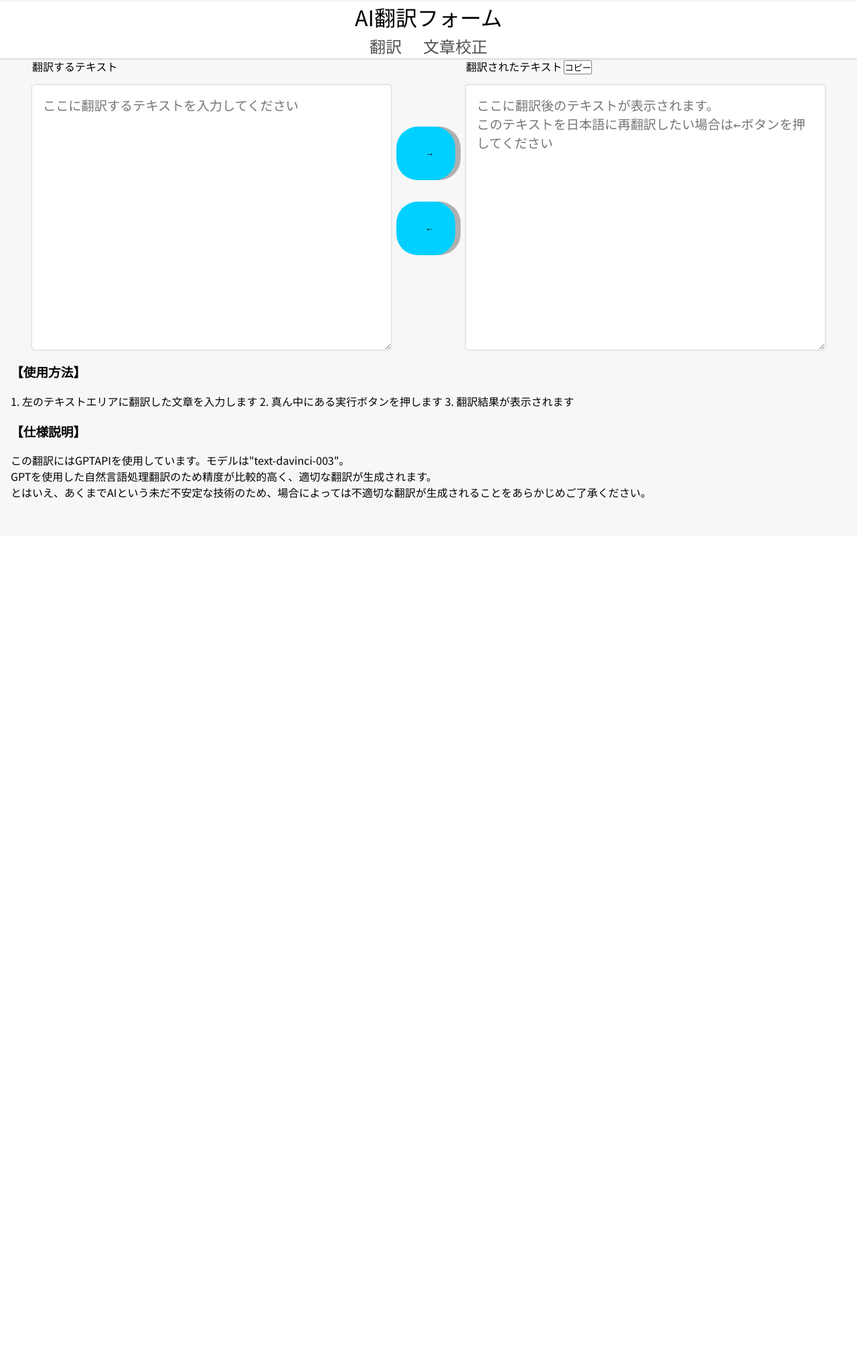
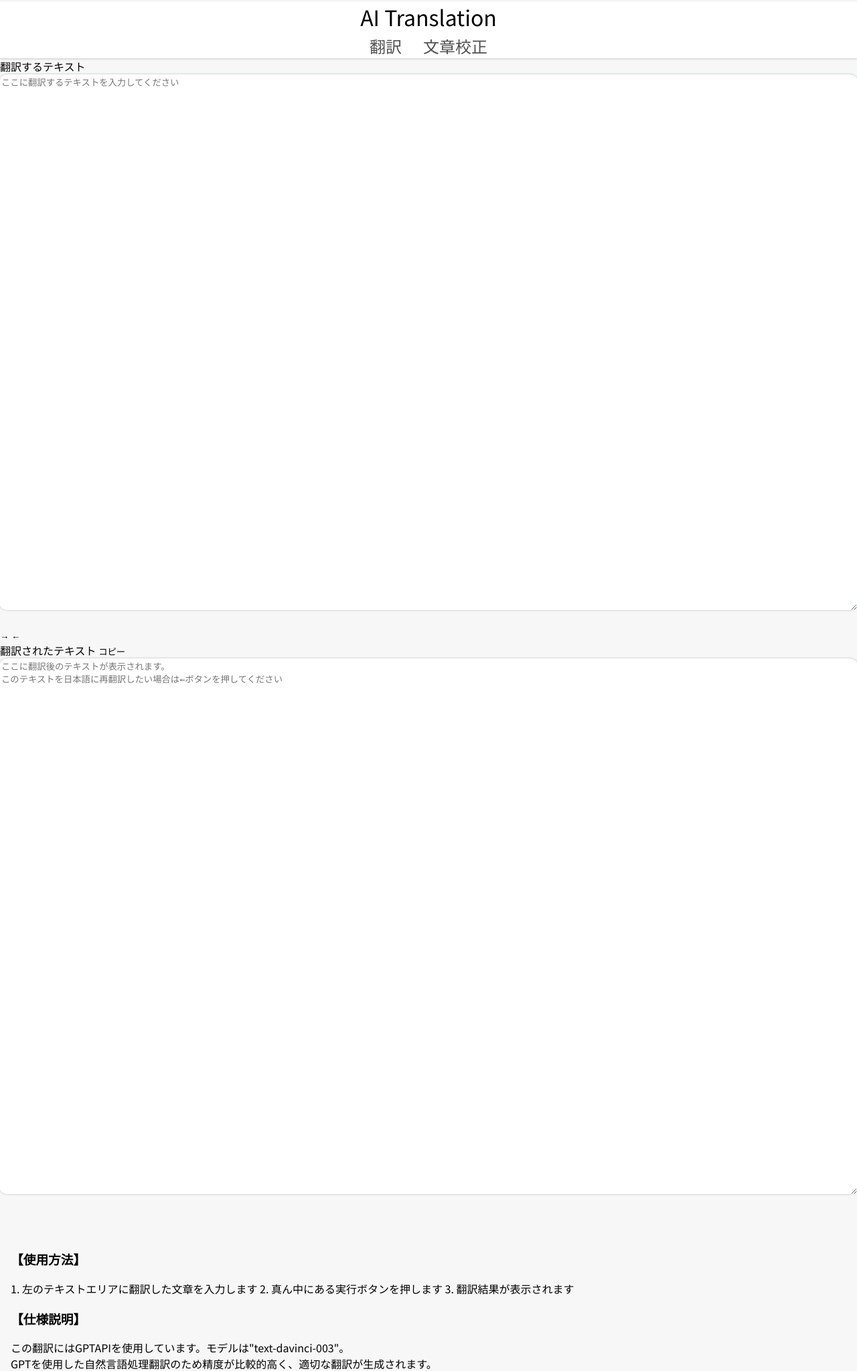
Before and after one commit to shi0n0/multi-translate-app, a Django app: page / in a window 1280 px wide. Shown: the top 2047 px of the page at 67% size. Before the commit the page ends 744 px from the top, so only its background shows below. Run offline with Django 4.2, Linux system fonts and the light colour scheme.

Commit message:
Use tailwind

```diff
--- a/GPT_Translate/templates/translation.html
+++ b/GPT_Translate/templates/translation.html
@@ -1,28 +1,31 @@
 {% extends "base.html" %}
+{% block tab-title %}
+AI翻訳
+{% endblock %}
 {% block title %}
-AI翻訳フォーム
+AI Translation
 {% endblock %}
 {% block content%}
-<form method="post" action="{% url 'translation' %}" class="transForm">
+<form method="post" action="{% url 'translation' %}" class="content-center justify-center text-black m-5 sm:flex">
     <div>
     {% csrf_token %}
-    <label for="input_text">翻訳するテキスト</label><br>
-    <textarea class="main_textarea" id="input_text" name="input_text" cols="55" rows="13" placeholder="ここに翻訳するテキストを入力してください"></textarea><br><br>
+    <label for="input_text" class="text-white">翻訳するテキスト</label><br>
+    <textarea class="rounded-lg p-3" id="input_text" name="input_text" cols="55" rows="13" placeholder="ここに翻訳するテキストを入力してください"></textarea><br><br>
     </div>
 
-    <div class="transBtn_wrap">
-        <button type="submit" class="transBtn" name="transBtn">→</button>
-        <button type="submit" class="transBtn reverseBtn" name="reverseBtn">←</button>
+    <div class="text-white flex flex-col justify-center m-1">
+        <button type="submit" class="w-8 text-3xl" name="transBtn">→</button>
+        <button type="submit" class="w-8 text-3xl" name="reverseBtn">←</button>
     </div>
 
-<div>
-    {% csrf_token %}
-    <label for="input_text">翻訳されたテキスト</label>
-    <button class="copyButton" onclick="copyToClipboard(event)">コピー</button>
-    <br>
-    <textarea class="main_textarea" id="translated_text" name="translated_text" cols="55" rows="13" placeholder="ここに翻訳後のテキストが表示されます。&#10;このテキストを日本語に再翻訳したい場合は←ボタンを押してください" readonly></textarea>
-    <br><br>
-</div>
+    <div>
+        {% csrf_token %}
+        <label for="input_text" class="text-white">翻訳されたテキスト</label>
+        <button class="text-white" onclick="copyToClipboard(event)">コピー</button>
+        <br>
+        <textarea class="rounded-lg p-3" id="translated_text" name="translated_text" cols="55" rows="13" placeholder="ここに翻訳後のテキストが表示されます。&#10;このテキストを日本語に再翻訳したい場合は←ボタンを押してください" readonly></textarea>
+        <br><br>
+    </div>
 </form>
 {% endblock %}
 {% block subcontent %}
```
